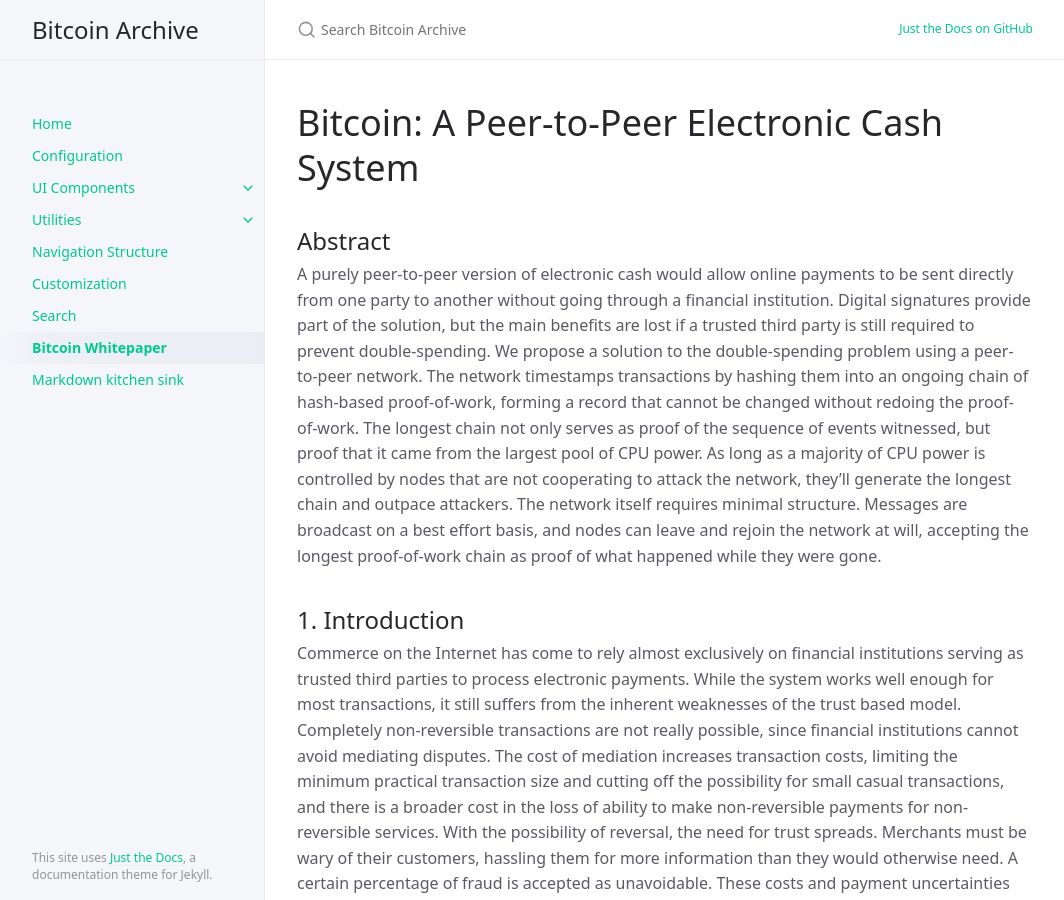
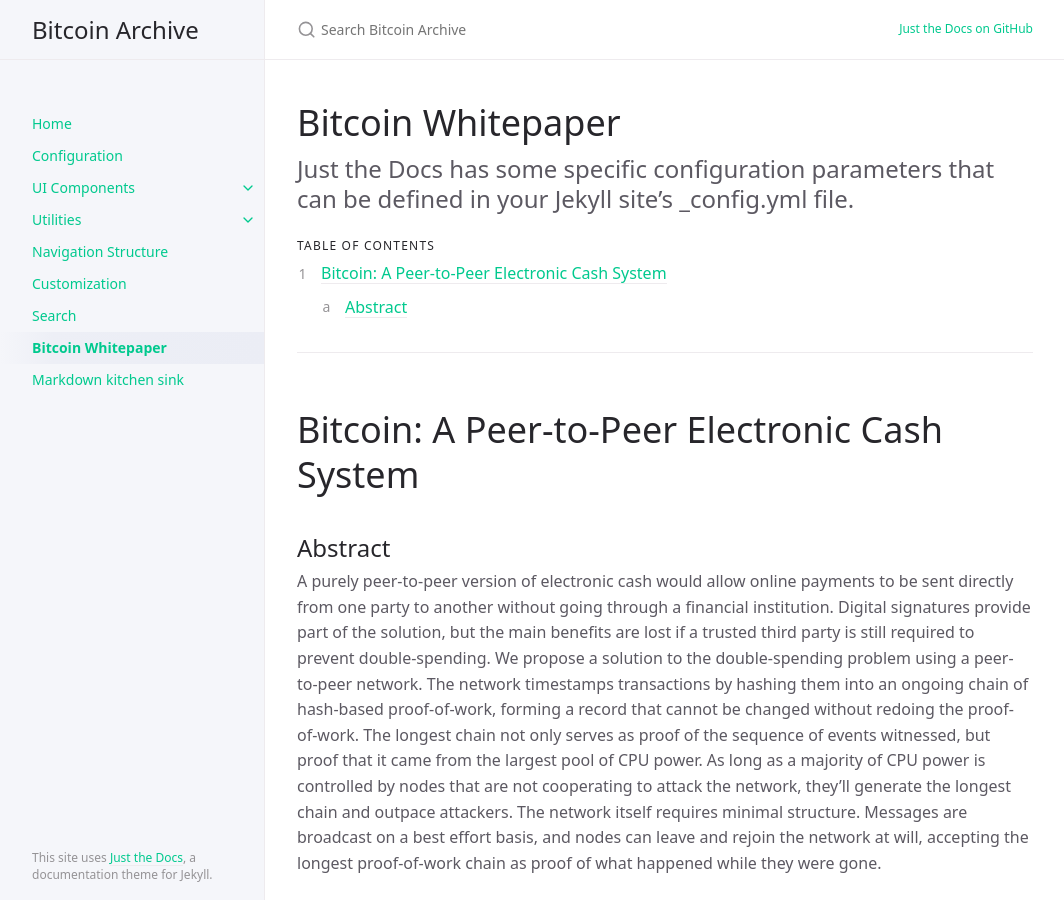
Before and after one commit to wakgill/bitcoin-archive, a Jekyll site: the page built from docs/whitepaper.md, in a window 1280 px wide and 900 px high. Shown: the whole window, without its empty margins (107-1171 px from the left). Built offline with Jekyll 4.4.1, drawn with Linux system fonts in a browser that asks for light colours; nearby versions of some CDN libraries.

Commit message:
Update whitepaper.md

```diff
--- a/docs/whitepaper.md
+++ b/docs/whitepaper.md
@@ -3,6 +3,21 @@ layout: default
 nav_order: 12
 title: Bitcoin Whitepaper
 ---
+
+# Bitcoin Whitepaper
+{: .no_toc }
+
+Just the Docs has some specific configuration parameters that can be defined in your Jekyll site's _config.yml file.
+{: .fs-6 .fw-300 }
+
+## Table of contents
+{: .no_toc .text-delta }
+
+1. TOC
+{:toc}
+
+---
+
 
 # Bitcoin: A Peer-to-Peer Electronic Cash System
 
```
